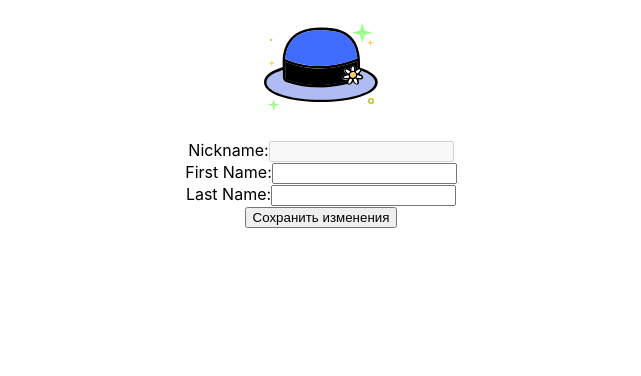
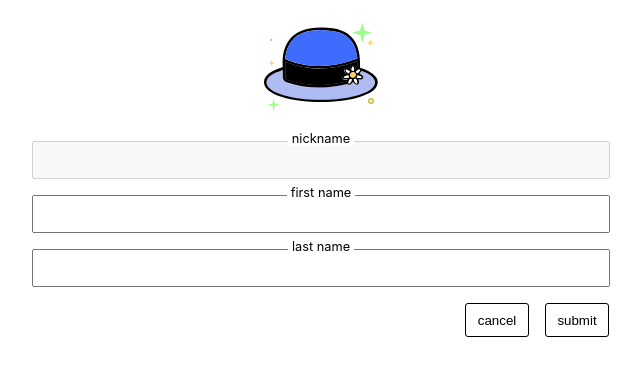
Before and after one commit to KFomin/influencers, a React (Create React App) app in the folder frontend/: page /influencer/1 in a window 1280 px wide. Shown: the top 376 px of the page, without its empty margins (319-960 px from the left). Built offline with nearby package versions, Linux system fonts and the light colour scheme; no server answers.

Commit message:
style form

```diff
--- a/frontend/src/App.css
+++ b/frontend/src/App.css
@@ -7,9 +7,18 @@
     padding: 0.5rem 0;
     width: 100%;
     max-width: 100%;
+    font-size: 1.2rem;
+    font-weight: 400;
 }
 
 .app-logo {
     width: 8rem;
     height: 8rem;
 }
+
+@media (max-width: 800px) {
+    .app {
+        font-size: 1.4rem;
+        font-weight: 500;
+    }
+}
--- a/frontend/src/App.tsx
+++ b/frontend/src/App.tsx
@@ -1,7 +1,7 @@
 import React from 'react';
 import {BrowserRouter as Router, Routes, Route, NavLink} from 'react-router-dom';
 import InfluencerList from './components/influencer-list/InfluencerList';
-import InfluencerForm from './components/InfluencerForm';
+import InfluencerForm from './components/influencer-form/InfluencerForm';
 import logo from './assets/logo.svg'
 import './App.css'
 
--- /dev/null
+++ b/frontend/src/components/influencer-form/InfluencerForm.css
@@ -0,0 +1,60 @@
+.form {
+    width: 99%;
+    display: flex;
+    flex-direction: column;
+    justify-content: center;
+    align-items: center;
+    padding: 0;
+    margin: 0;
+    gap: 1rem;
+}
+
+.form-field {
+    display: flex;
+    flex-direction: column;
+    align-items: center;
+    width: 99%;
+    max-width: 36rem;
+}
+
+.form-label {
+    position: absolute;
+    margin-top: -0.65rem;
+    padding: 0 0.25rem;
+    font-size: 0.8rem;
+    background-color: #fff;
+}
+
+.form-input {
+    width: 99%;
+    height: 2rem;
+}
+
+.form-buttons {
+    display: flex;
+    flex-direction: row;
+    gap: 1rem;
+    width: 99%;
+    max-width: 36rem;
+    justify-content: flex-end;
+}
+
+.form-button {
+    display: flex;
+    justify-content: center;
+    align-items: center;
+    border: 1px solid #000;
+    background: none;
+    width: 4rem;
+    padding: 1rem;
+    height: 2rem;
+    border-radius: 3px;
+    margin: 0;
+}
+
+
+@media (max-width: 800px) {
+    .form-buttons {
+        justify-content: center;
+    }
+}
--- a/frontend/src/components/InfluencerForm.tsx
+++ b/frontend/src/components/influencer-form/InfluencerForm.tsx
@@ -1,6 +1,7 @@
 import React, {useEffect, useState} from 'react';
 import {useParams, useNavigate} from 'react-router-dom';
-import {createInfluencer, updateInfluencer, getInfluencer} from '../resource/backend';
+import {createInfluencer, updateInfluencer, getInfluencer} from '../../resource/backend';
+import './InfluencerForm.css'
 
 const InfluencerForm: React.FC = () => {
     const [nickname, setNickname] = useState('');
@@ -40,10 +41,10 @@ const InfluencerForm: React.FC = () => {
     };
 
     return (
-        <form onSubmit={handleSubmit}>
-            <div>
-                <label>Nickname:</label>
-                <input
+        <form className={'form'} onSubmit={handleSubmit}>
+            <div className={'form-field'}>
+                <label className={'form-label'}>nickname</label>
+                <input className={'form-input'}
                     type="text"
                     value={nickname}
                     onChange={(e) => setNickname(e.target.value)}
@@ -51,27 +52,32 @@ const InfluencerForm: React.FC = () => {
                     disabled={!!nicknameParam}
                 />
             </div>
-            <div>
-                <label>First Name:</label>
-                <input
+            <div className={'form-field'}>
+                <label className={'form-label'}>first name</label>
+                <input className={'form-input'}
                     type="text"
                     value={firstName}
                     onChange={(e) => setFirstName(e.target.value)}
                     required
                 />
             </div>
-            <div>
-                <label>Last Name:</label>
-                <input
+            <div className={'form-field'}>
+                <label className={'form-label'}>last name</label>
+                <input className={'form-input'}
                     type="text"
                     value={lastName}
                     onChange={(e) => setLastName(e.target.value)}
                     required
                 />
             </div>
-            <button type="submit">
-                {nicknameParam ? 'Сохранить изменения' : 'Создать инфлюенсера'}
-            </button>
+            <div className={'form-buttons'}>
+                <button className={'form-button'} onClick={() => navigate('/')}>
+                    {'cancel'}
+                </button>
+                <button className={'form-button'} type="submit">
+                    {'submit'}
+                </button>
+            </div>
         </form>
     );
 };
--- a/frontend/src/components/influencer-list/InfluencerList.css
+++ b/frontend/src/components/influencer-list/InfluencerList.css
@@ -5,8 +5,6 @@
     gap: 0.5rem;
     width: 80%;
     max-width: 36rem;
-    font-size: 1.2rem;
-    font-weight: 400;
 }
 .list-top {
     display: flex;
--- a/frontend/src/index.css
+++ b/frontend/src/index.css
@@ -14,7 +14,6 @@ body {
   -webkit-font-smoothing: antialiased;
   -moz-osx-font-smoothing: grayscale;
 }
-
 code {
   font-family: source-code-pro, Menlo, Monaco, Consolas, 'Courier New',
     monospace;
```
Also changed, not shown: 1 other file (tests, documents, lock files or other folders).
